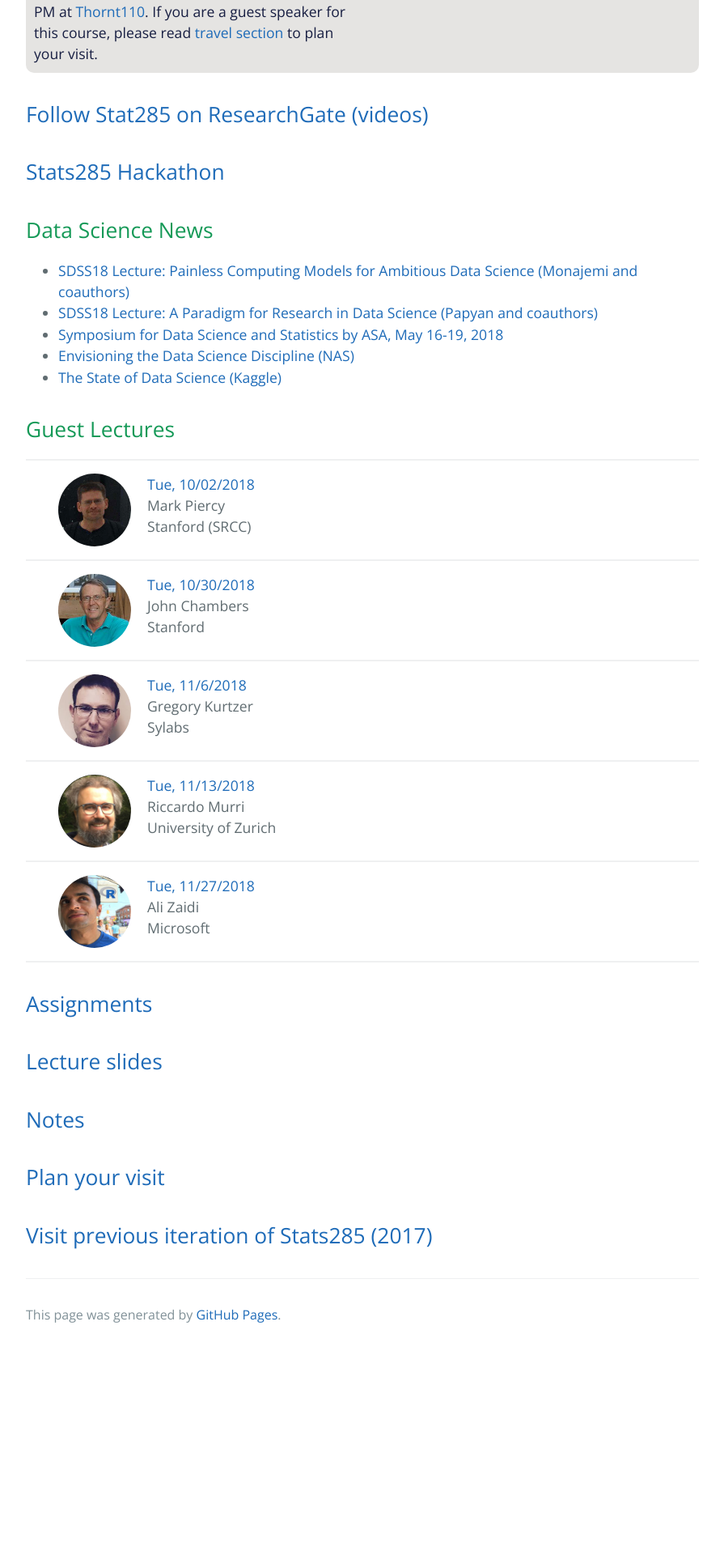
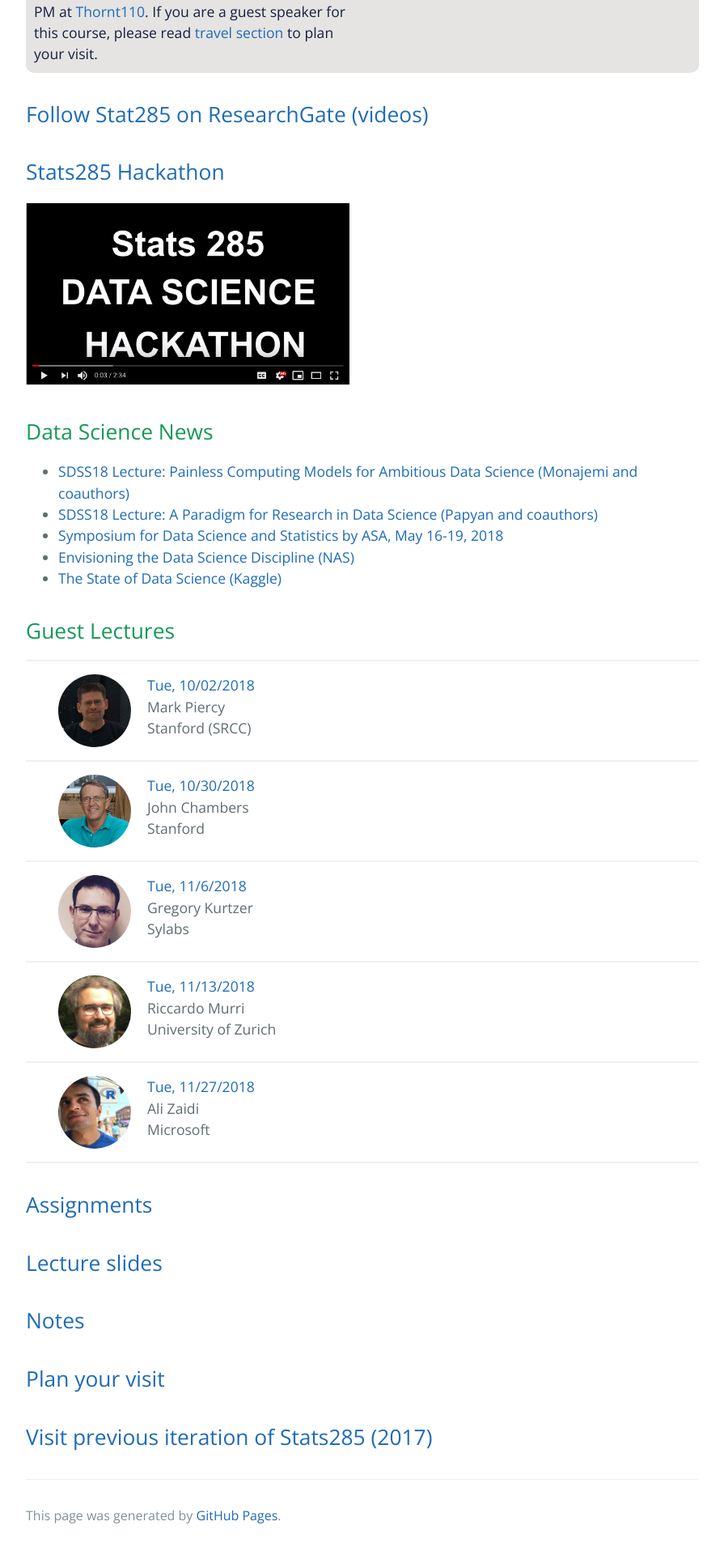
Before and after one commit to stats285/stats285.github.io, a Jekyll site: the page built from index.md, in a window 1280 px wide. Shown: the part 974-2890 px from the top of the page at 81% size, without its empty margins (192-1087 px from the left). Built offline with Jekyll 4.4.1, drawn with Linux system fonts in a browser that asks for light colours; the repository's description, which GitHub fills in, is left out; before the commit the page ends 2642 px from its top, so only the background shows below that.

Commit message:
added video of hack

```diff
--- a/index.md
+++ b/index.md
@@ -34,6 +34,7 @@ For questions, concerns or bug reports, please contact <a href="http://web.stanf
 ## [Follow Stat285 on ResearchGate (videos)](https://www.researchgate.net/project/Massive-Computational-Experiments-Painlessly)
 
 ## [Stats285 Hackathon](assets/hackathon/hack)
+<a href="https://www.youtube.com/watch?v=twGjvNNKTcM&feature=youtu.be"><img src="./assets/img/hack-thumbnail.png" width="400"></a>
 
 
 ## Data Science News
```
Also changed, not shown: assets/img/hack-thumbnail.png (added).
